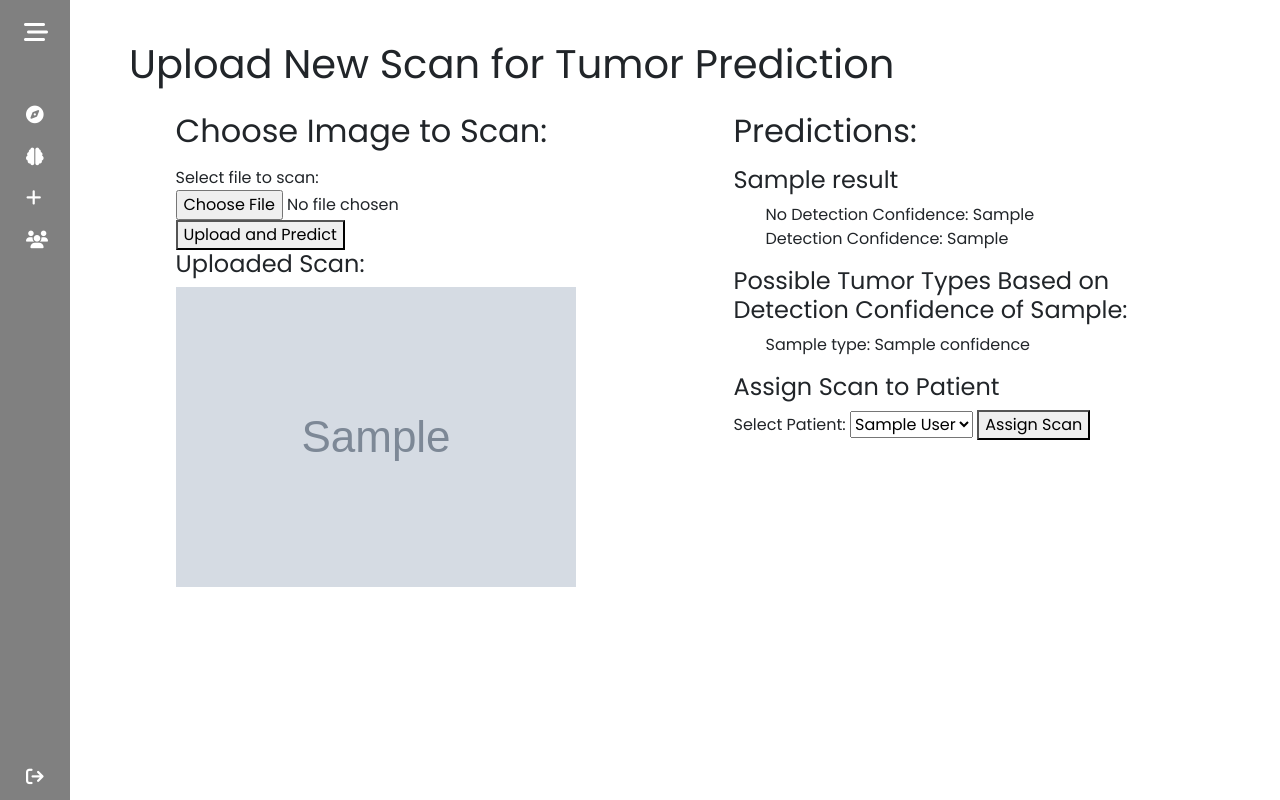
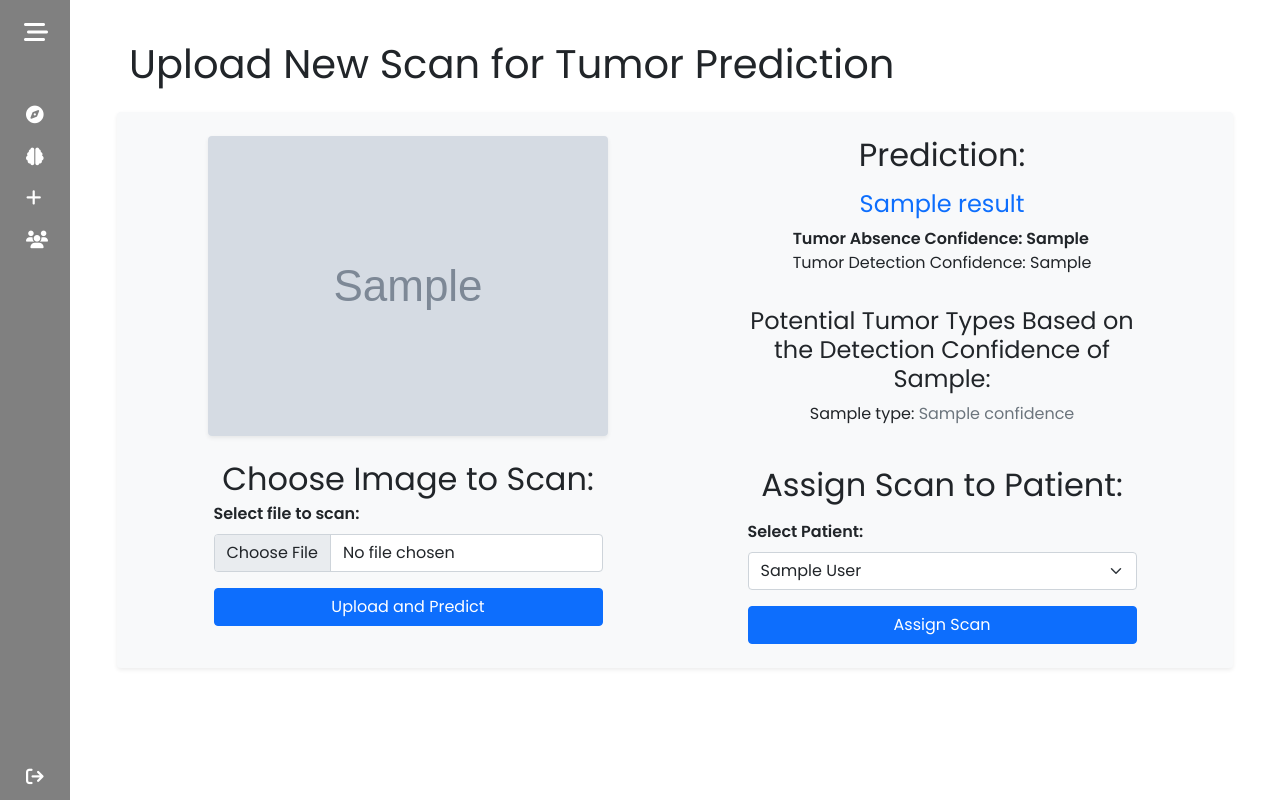
Before and after one commit to th1rteen0/th1rteen0-brain-tumor-classification-application, a Django app: template doctors/templates/new_scan.html in a window 1280 px wide. Run offline with Django 5.2, Linux system fonts and the light colour scheme; tables that the repository leaves empty hold one stand-in row (values such as "Sample post"); the template is opened without the code that fills it: values that come from a table or form of the project are taken from there, most other values are stand-ins (such as "Sample title", 1, 10 or a date in 2020); grey boxes marked "Sample" are stand-in pictures; some libraries are stand-ins or nearby versions.

Commit message:
changing imports

```diff
--- a/doctors/templates/new_scan.html
+++ b/doctors/templates/new_scan.html
@@ -6,73 +6,99 @@
 
     <h1 class="mb-4">Upload New Scan for Tumor Prediction</h1>
 
-    <div class="row justify-content-around">
+    <div class="row bg-light p-4 justify-content-around rounded shadow-sm">
 
         <!-- Upload Section -->
-        <div class="col-sm-5">
+        <div class="col-sm-5 d-flex flex-column align-items-center">
+
+            <!-- Display the uploaded scan if available -->
+            {% if scanned_file_url %}
+                <div class="text-center">
+                    <img src="{{ scanned_file_url }}" alt="Uploaded Scan" class="img-fluid rounded shadow-sm">
+                </div>
+            {% endif %}
+
             <!-- File upload form -->
+            {% if scanned_file_url %}
+                <h2 class="mt-4 mb-1">Choose Image to Scan:</h2>
+            {% else %}
                 <h2 class="mb-3">Choose Image to Scan:</h2>
-            <form method="POST" enctype="multipart/form-data">
+            {% endif %}
+            <form method="POST" enctype="multipart/form-data" class="w-100 px-3">
                 {% csrf_token %}
-                <label for="scanned_file">Select file to scan:</label>
-                <input type="file" name="scanned_file" id="scanned_file" accept="image/*,application/dicom">
-                <button type="submit">Upload and Predict</button>
+                <div class="form-group mb-3">
+                    <label for="scanned_file" class="form-label fw-bold">Select file to scan:</label>
+                    <input type="file" class="form-control" name="scanned_file" id="scanned_file" accept="image/*,application/dicom">
+                </div>
+                <div class="d-grid">
+                    <button type="submit" class="btn btn-primary btn-block">Upload and Predict</button>
+                </div>
             </form>
-
-            {% if scanned_file_url %}
-                <h4>Uploaded Scan:</h4>
-                <img src="{{ scanned_file_url }}" alt="Uploaded Scan" style="max-width: 100%; height: auto;">
-            {% endif %}
 
         </div>
 
         <!-- Prediction and Assignment Section -->
-        <div class="col-sm-5">
-            <h2 class="mb-3">Predictions:</h2>
+        <div class="col-sm-5 d-flex flex-column align-items-center">
+            <h2 class="mb-3">Prediction:</h2>
 
             <!-- Results -->
             {% if result %}
-                <h4>{{ result }}</h4>
-                <ul>
+                <h4 class="text-primary">{{ result }}</h4>
+                <ul class="list-unstyled">
                     {% if result == "Brain Tumor Detected" %}
                         <li>
-                        Detection Confidence: {{ result_confidence }}
+                            <strong>Tumor Detection Confidence: {{ result_confidence }}</strong>
                         </li>
                         <li>
-                        No Detection Confidence: {{ other_confidence }}
+                            Tumor Absence Confidence: {{ other_confidence }}
                         </li>
                     {% else %}
                         <li>
-                        No Detection Confidence: {{ result_confidence }}
+                            <strong>Tumor Absence Confidence: {{ result_confidence }}</strong>
                         </li>
                         <li>
-                        Detection Confidence: {{ other_confidence }}
+                            Tumor Detection Confidence: {{ other_confidence }}
                         </li>
                     {% endif %}
                 </ul>
 
                 {% if tumor_results %}
                     {% if result == "Brain Tumor Detected" %}
-                        <h4>Possible Tumor Types:</h4>
-                        <ul>
+                        <h4 class="mt-3">Possible Tumor Types:</h4>
+                        <ul class="list-unstyled">
+                            {% with tumor_results|dictsort:"confidence"|last as highest_confidence %}
                                 {% for tumor in tumor_results %}
-                                <li>{{ tumor.type }}: {{ tumor.confidence }}</li>
+                                    <li>
+                                        {% if tumor == highest_confidence %}
+                                            <strong>{{ tumor.type }}: <span class="text-success">{{ tumor.confidence }}</span></strong>
+                                        {% else %}
+                                            {{ tumor.type }}: <span class="text-success">{{ tumor.confidence }}</span>
+                                        {% endif %}
+                                    </li>
                                 {% endfor %}
+                            {% endwith %}
                         </ul>
-                    <!-- No Brain Tumor Detected -->
                     {% else %}
-                        <h4>Possible Tumor Types Based on Detection Confidence of {{ other_confidence }}:</h4>
-                        <ul>
+                        <h4 class="mt-3 text-center">Potential Tumor Types Based on the Detection Confidence of {{ other_confidence }}:</h4>
+                        <ul class="list-unstyled">
+                            {% with tumor_results|dictsort:"confidence"|last as highest_confidence %}
                                 {% for tumor in tumor_results %}
-                                <li>{{ tumor.type }}: {{ tumor.confidence }}</li>
+                                    <li>
+                                        {% if tumor == highest_confidence %}
+                                            <strong>{{ tumor.type }}: <span class="text-secondary">{{ tumor.confidence }}</span></strong>
+                                        {% else %}
+                                            {{ tumor.type }}: <span class="text-secondary">{{ tumor.confidence }}</span>
+                                        {% endif %}
+                                    </li>
                                 {% endfor %}
+                            {% endwith %}
                         </ul>
                     {% endif %}
                 {% endif %}
 
-                <!-- Assignment -->
-                <h4>Assign Scan to Patient</h4>
-                <form method="post">
+                <!-- Assignment Section -->
+                <h2 class="mt-4 mb-3">Assign Scan to Patient:</h2>
+                <form method="post" class="w-100 px-3">
                     {% csrf_token %}
                     <input type="hidden" name="filename" value="{{ filename }}">
                     <input type="hidden" name="result" value="{{ result }}">
@@ -80,16 +106,21 @@
                     <input type="hidden" name="other_confidence" value="{{ other_confidence }}">
                     <input type="hidden" name="tumor_results" value="{{ tumor_results }}">
 
-                    <label for="patient_id">Select Patient:</label>
-                    <select name="patient_id" id="patient-dropdown" required>
+                    <div class="form-group mb-3">
+                        <label for="patient_id" class="form-label fw-bold">Select Patient:</label>
+                        <select name="patient_id" id="patient-dropdown" class="form-select" required>
                             {% for patient in patients %}
                                 <option value="{{ patient.id }}">{{ patient.get_full_name }}</option>
                             {% endfor %}
                         </select>
-                    <button type="submit" name="assign_scan" value="true">Assign Scan</button>
+                    </div>
+
+                    <div class="d-grid">
+                        <button type="submit" name="assign_scan" value="true" class="btn btn-primary btn-block">Assign Scan</button>
+                    </div>
                 </form>
+            {% endif %}
 
-            {% endif %}
         </div>
 
     </div>
--- a/doctors/templates/patient_search.html
+++ b/doctors/templates/patient_search.html
@@ -18,7 +18,7 @@
     {% if patients %}
         <ul class="list-group">
             {% for patient in patients %}
-                <li class="list-group-item d-flex justify-content-between">
+                <li class="list-group-item d-flex justify-content-between align-items-center">
 
                     <!--patient name-->
                     <div>
--- a/doctors/urls.py
+++ b/doctors/urls.py
@@ -12,6 +12,7 @@ urlpatterns = [
     path('patient-file/<int:patient_id>/', views.patient_file, name='patient_file'),
     path('patient-file/<int:patient_id>/notes/', views.manage_notes, name='manage_notes'),
     path('patient-file/<int:patient_id>/all-files', views.all_files, name='all_files'),
+    path('patient-file/<int:patient_id>/delete/', views.delete_patient, name='delete_patient')
 ]
 
 # Serve media files in development
--- a/mysite/settings.py
+++ b/mysite/settings.py
@@ -12,8 +12,10 @@ https://docs.djangoproject.com/en/5.1/ref/settings/
 
 from pathlib import Path
 import os
-from dotenv import load_dotenv
-load_dotenv()
+# from dotenv import load_dotenv
+# load_dotenv()
+import dotenv
+dotenv.load_dotenv()
 
 # Build paths inside the project like this: BASE_DIR / 'subdir'.
 BASE_DIR = Path(__file__).resolve().parent.parent
```
Also changed, not shown: doctors/views.py (+43 -1 lines), requirements.txt (+7 -50 lines). Lines whose indentation alone changed are shown as unchanged.
